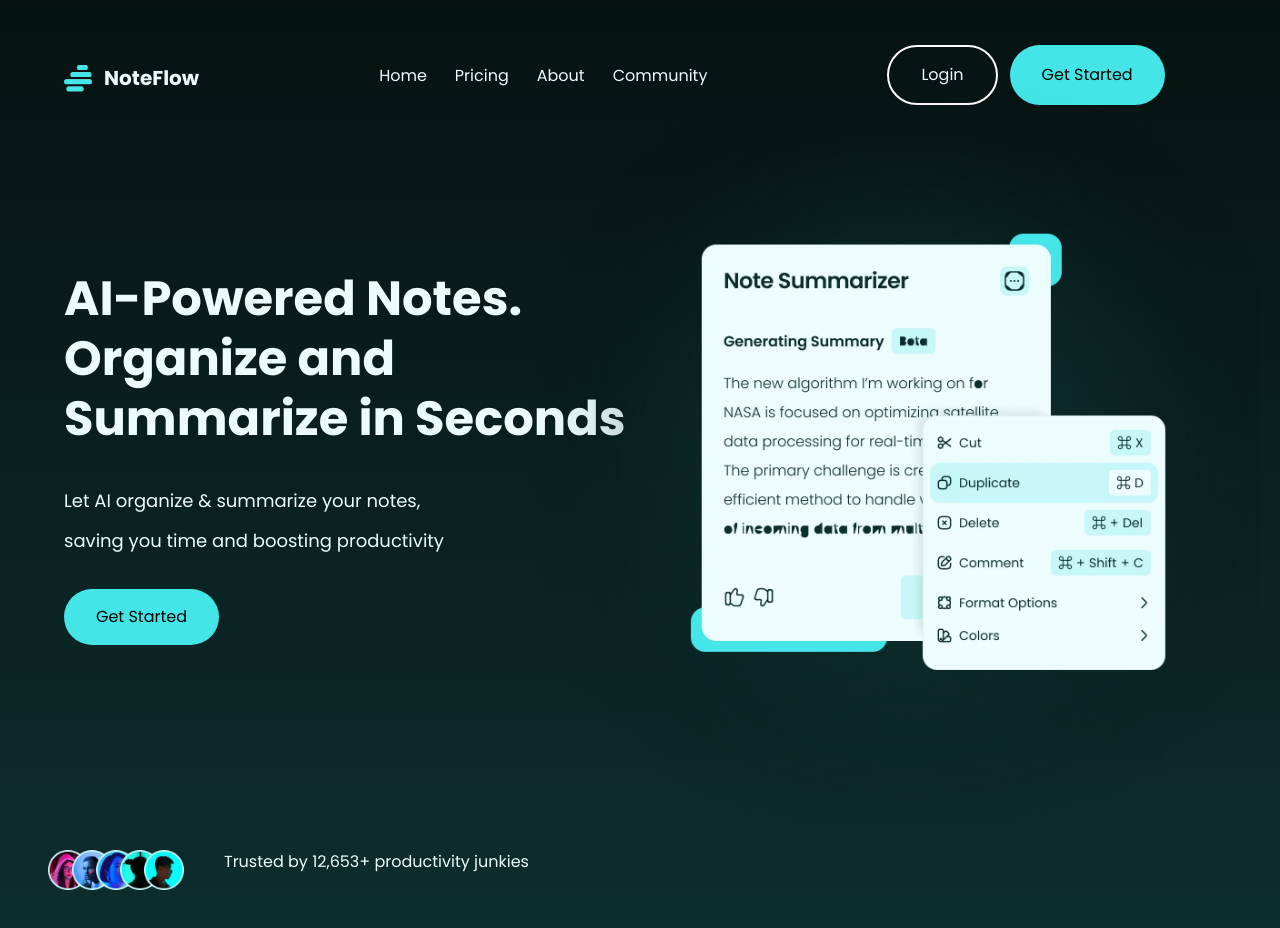
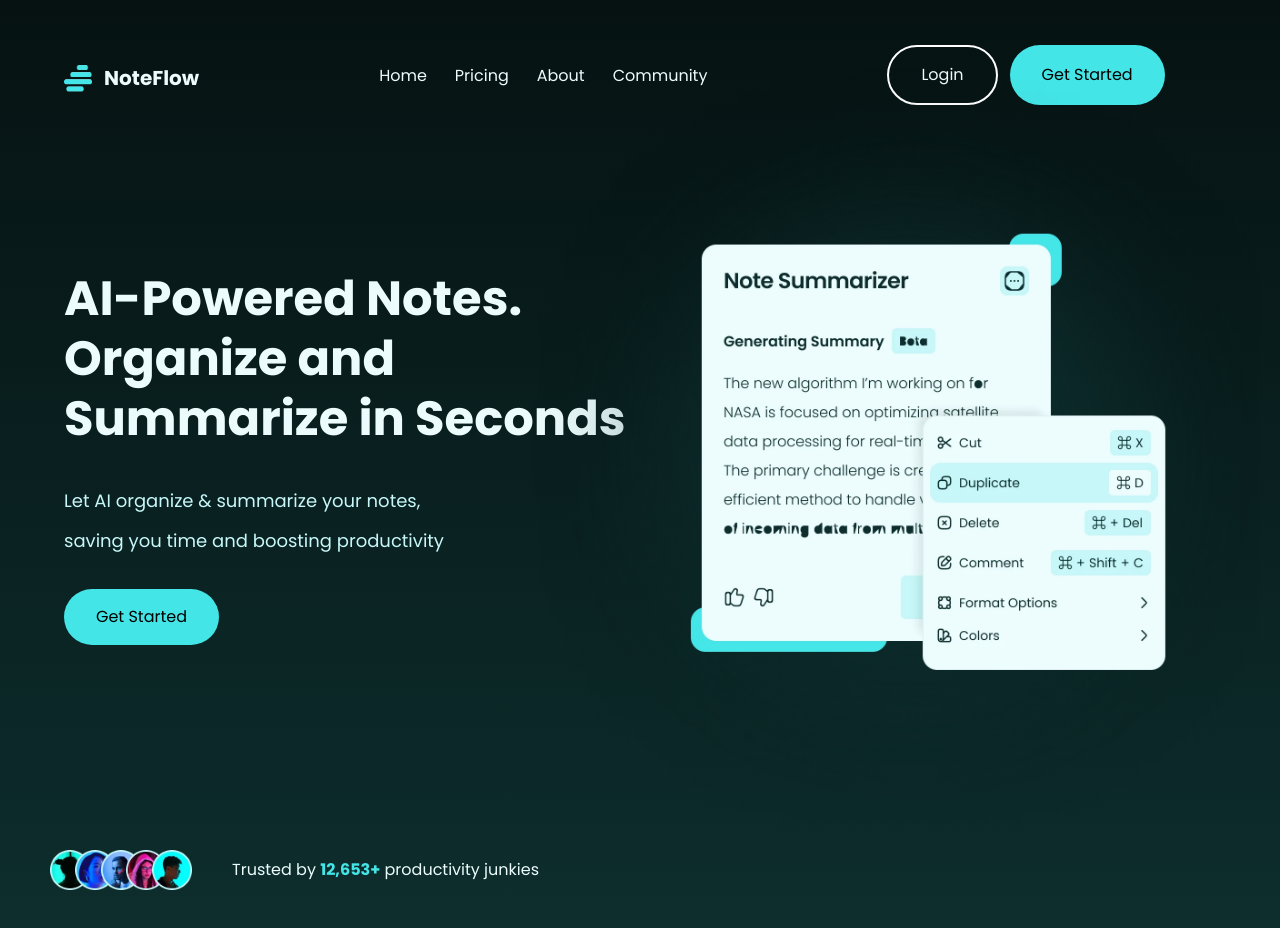
Before and after one commit to addyjerry/NoteFlow-web, a React (Vite) app: page / in a window 1280 px wide. Shown: the top 928 px of the page. Built offline with nearby package versions, Linux system fonts and the light colour scheme; a web font is replaced by a local one.

Commit message:
HeroSection update

```diff
--- a/src/components/HeroSection.jsx
+++ b/src/components/HeroSection.jsx
@@ -1,10 +1,10 @@
 import React from "react";
 import MyButton from "./MyButton";
 import Notes from "../assets/images/Summarizer.webp";
-import avatar1 from "../assets/images/avatar1.webp";
-import avatar2 from "../assets/images/avatar2.webp";
-import avatar3 from "../assets/images/avatar3.webp";
-import avatar4 from "../assets/images/avatar4.webp";
+import avatar1 from "../assets/images/avatar4.webp";
+import avatar2 from "../assets/images/avatar3.webp";
+import avatar3 from "../assets/images/avatar2.webp";
+import avatar4 from "../assets/images/avatar1.webp";
 import avatar5 from "../assets/images/avatar5.webp";
 
 const HeroSection = () => {
@@ -16,7 +16,7 @@ const HeroSection = () => {
           <h1 className="font-bold text-5xl/15 w-xl py-1">
             AI-Powered Notes. Organize and Summarize in Seconds
           </h1>
-          <p className="text-lg/10 font-300 w-sm py-7">
+          <p className="text-lg/10 text-[rgba(199,247,248,1)] font-300 w-sm py-7">
             Let AI organize & summarize your notes, saving you time and boosting
             productivity
           </p>
@@ -33,9 +33,12 @@ const HeroSection = () => {
       </div>
       <div className="flex ">
         {pictures.map((picture) => (
-          <img src={picture} alt="avatar" className="w-10 ml-[-1rem]" />
+          <img src={picture} alt="avatar" className="w-10 ml-[-0.9rem]" />
         ))}
-        <p className="px-10">Trusted by 12,653+ productivity junkies</p>
+        <p className="px-10 py-2">
+          Trusted by <b className="text-[#44e5e7]/100">12,653+</b> productivity
+          junkies
+        </p>
       </div>
     </section>
   );
```
